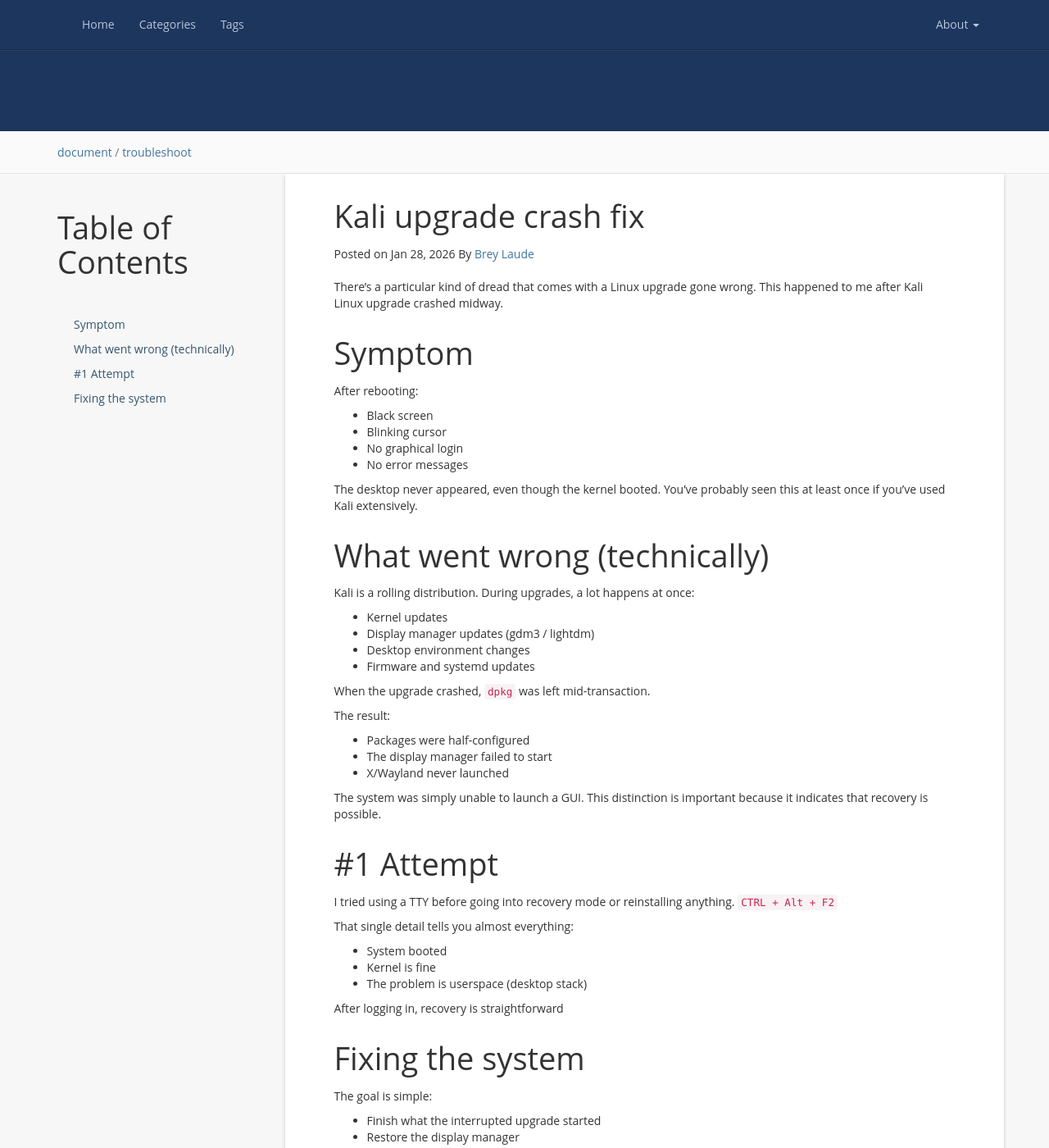
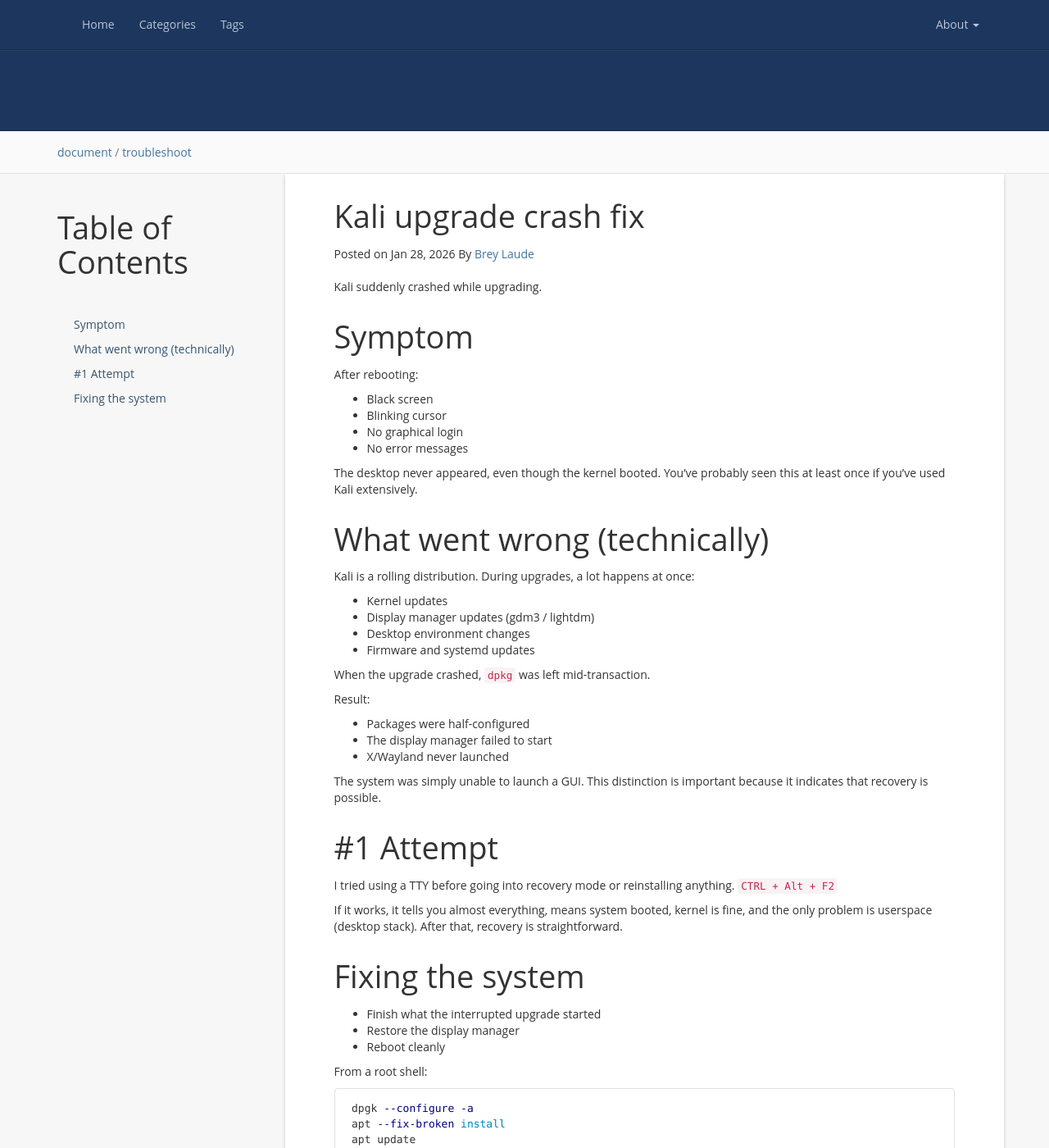
Before and after one commit to bllaude/bllaude.github.io, a Jekyll site: the page built from _posts/2026-01-28-kali-upgrade-crash-fix.md, in a window 1280 px wide and 1400 px high. Shown: the whole window at 82% size. Built offline with Jekyll 4.4.1, drawn with Linux system fonts in a browser that asks for light colours; a script that is not in the unit is left out; comment, search, counter and statistics services are not loaded.

Commit message:
Update 2026-01-28-kali-upgrade-crash-fix.md

```diff
--- a/_posts/2026-01-28-kali-upgrade-crash-fix.md
+++ b/_posts/2026-01-28-kali-upgrade-crash-fix.md
@@ -10,7 +10,7 @@
 * content
 {:toc}
 
-There's a particular kind of dread that comes with a Linux upgrade gone wrong. This happened to me after Kali Linux upgrade crashed midway.
+Kali suddenly crashed while upgrading.
 
 Symptom                                                    {#Symptom}
 ====================================
@@ -32,7 +32,7 @@
 
 When the upgrade crashed, `dpkg` was left mid-transaction.
 
-The result:
+Result:
 - Packages were half-configured
 - The display manager failed to start
 - X/Wayland never launched
@@ -44,16 +44,10 @@
 I tried using a TTY before going into recovery mode or reinstalling anything.
 `CTRL + Alt + F2`
 
-That single detail tells you almost everything:
-- System booted
-- Kernel is fine
-- The problem is userspace (desktop stack)
-
-After logging in, recovery is straightforward
+If it works, it tells you almost everything, means system booted, kernel is fine, and the only problem is userspace (desktop stack). After that, recovery is straightforward.
 
 Fixing the system                                                    {#Fix}
 ====================================
-The goal is simple:
 - Finish what the interrupted upgrade started
 - Restore the display manager
 - Reboot cleanly
```
